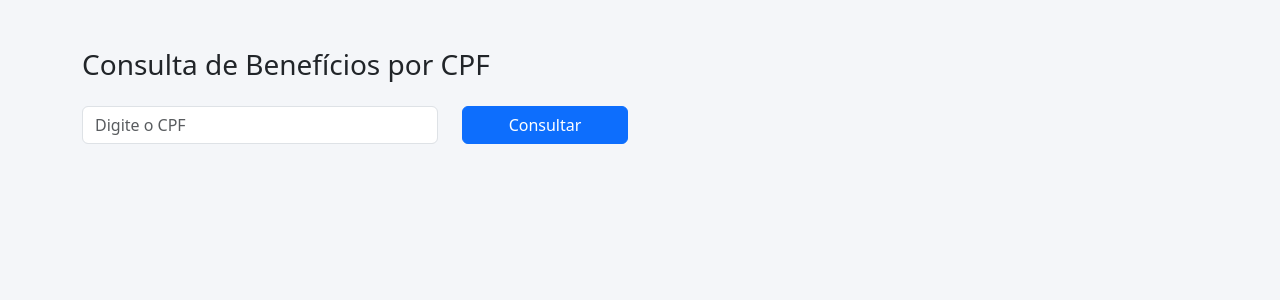
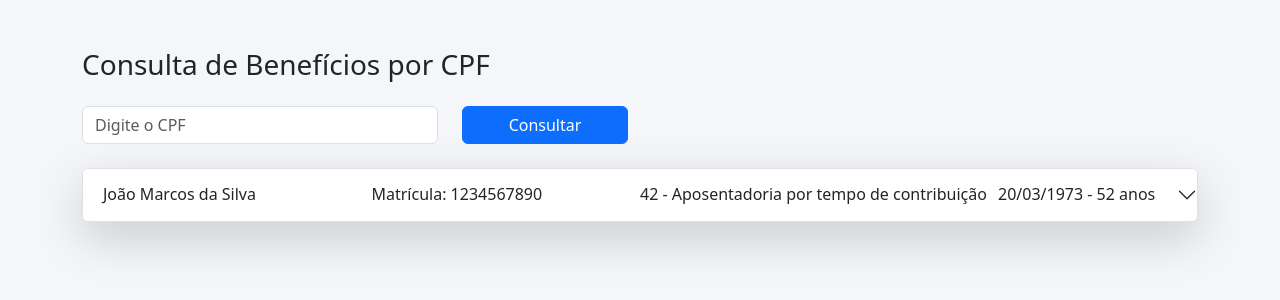
Before and after one commit to jccarlosjr/selenium-webscrapping, a Django app: page /consulta/ in a window 1280 px wide. Shown: the top 300 px of the page. Run offline with Django 5.2, Linux system fonts and the light colour scheme; parts of the project's set-up code (start-up, migrations or seed data) failed here and were passed over.

Commit message:
Layout created for customer data

```diff
--- a/scrapper/templates/scrapper.html
+++ b/scrapper/templates/scrapper.html
@@ -3,8 +3,6 @@
 <head>
     <meta charset="UTF-8">
     <title>Consulta por CPF</title>
-
-    <!-- Bootstrap 5 -->
     <link href="https://cdn.jsdelivr.net/npm/bootstrap@5.3.2/dist/css/bootstrap.min.css" rel="stylesheet">
 
     <style>
@@ -37,10 +35,152 @@
 
     <div id="status" class="mb-3"></div>
 
-    <div id="resultado"></div>
+    <div id="resultado">
+        <div class="accordion" id="accordionFlushExample">
+            <div class="accordion-item rounded shadow-lg">
+                <h2 class="accordion-header">
+                    <button class="accordion-button collapsed" type="button" data-bs-toggle="collapse" data-bs-target="#flush-collapseOne" aria-expanded="false" aria-controls="flush-collapseOne">
+                        <div class="col-md-3">
+                            João Marcos da Silva
+                        </div>
+                        <div class="col-md-3">
+                            Matrícula: 1234567890
+                        </div>
+                        <div class="col-md-4">
+                            42 - Aposentadoria por tempo de contribuição
+                        </div>
+                        <div class="col-md-2">
+                            20/03/1973 - 52 anos
+                        </div>
+                    </button>
+                </h2>
+                <div id="flush-collapseOne" class="accordion-collapse collapse" data-bs-parent="#accordionFlushExample">
+                    <div class="row g-3 ms-2 mt-1 text-center">
+                        <div class="col-md-2">
+                            <span class="label">Situação</span>
+                        </div>
+                        <div class="col-md-2">
+                            <span class="label">Data de Despacho</span>
+                        </div>
+                        <div class="col-md-2">
+                            <span class="label">Recebimento</span>
+                        </div>
+                        <div class="col-md-2">
+                            <span class="label">Salário</span>
+                        </div>
+                        <div class="col-md-1">
+                            <span class="label">Banco</span>
+                        </div>
+                        <div class="col-md-1">
+                            <span class="label">Agência</span>
+                        </div>
+                        <div class="col-md-2">
+                            <span class="label">Conta</span>
+                        </div>
+                    </div>
+                    <div class="row g-3 ms-2 text-center">
+                        <div class="col-md-2">
+                            <span class="badge rounded-pill bg-success">
+                                Ativo
+                            </span>
+                        </div>
+                        <div class="col-md-2">
+                            <small class="text-muted">06/01/2020</small>
+                        </div>
+                        <div class="col-md-2">
+                            <small class="text-muted">Conta Corrente</small>
+                        </div>
+                        <div class="col-md-2">
+                            <small class="text-muted">R$ 2.479,34</small>
+                        </div>
+                        <div class="col-md-1">
+                            <small class="text-muted">318</small>
+                        </div>
+                        <div class="col-md-1">
+                            <small class="text-muted">64</small>
+                        </div>
+                        <div class="col-md-2">
+                            <small class="text-muted">122024822</small>
+                        </div>
+                    </div>
+                    <div class="row g-3 ms-2 text-center mt-2">
+                        <div class="col-md-3">
+                            <span class="label">Endereço</span>
+                        </div>
+                        <div class="col-md-2">
+                            <span class="label">CEP</span>
+                        </div>
+                        <div class="col-md-2">
+                            <span class="label">Cidade</span>
+                        </div>
+                        <div class="col-md-2">
+                            <span class="label">UF</span>
+                        </div>
+                    </div>
+                    <div class="row g-3 text-center">
+                        <div class="col-md-3 ms-2">
+                            <small class="text-muted">TV MARIA DE LIA 12</small>
+                        </div>
+                        <div class="col-md-2">
+                            <small class="text-muted">49031-000</small>
+                        </div>
+                        <div class="col-md-2">
+                            <small class="text-muted">FAROLANDIA</small>
+                        </div>
+                        <div class="col-md-2">
+                            <small class="text-muted">ARACAJU - SE</small>
+                        </div>
+                    </div>
+                    <div class="row g-3 m-1">
+                        <div class="card">
+                            <div class="card-header">
+                                <div class="row text-center">
+                                    <div class="col-2">Contrato</div>
+                                    <div class="col-2">Banco</div>
+                                    <div class="col-2">Parcela</div>
+                                    <div class="col-2">Saldo</div>
+                                    <div class="col-2">Prazo</div>
+                                    <div class="col-2">Taxa</div>
+                                </div>
+                            </div>
+                            <div class="card-body">
+                                <div class="row text-center border-bottom">
+                                    <div class="col-2">35423132131</div>
+                                    <div class="col-2">MERCANTIL - 389</div>
+                                    <div class="col-2">R$ 342,52</div>
+                                    <div class="col-2">R$ 4.352.56</div>
+                                    <div class="col-2">84/96 | 12 Pagas</div>
+                                    <div class="col-2">1.50%</div>
+                                </div>
+                                <div class="row text-center border-bottom">
+                                    <div class="col-2">35423132131</div>
+                                    <div class="col-2">MERCANTIL - 389</div>
+                                    <div class="col-2">R$ 342,52</div>
+                                    <div class="col-2">R$ 4.352.56</div>
+                                    <div class="col-2">84/96 | 12 Pagas</div>
+                                    <div class="col-2">1.50%</div>
+                                </div>
+                                <div class="row text-center border-bottom">
+                                    <div class="col-2">35423132131</div>
+                                    <div class="col-2">MERCANTIL - 389</div>
+                                    <div class="col-2">R$ 342,52</div>
+                                    <div class="col-2">R$ 4.352.56</div>
+                                    <div class="col-2">84/96 | 12 Pagas</div>
+                                    <div class="col-2">1.50%</div>
+                                </div>
+                            </div>
+                        </div>
+                    </div>
+                </div>
+            </div>
+
+        </div>
+
+    </div>
 
 </div>
 
+<script src="https://cdn.jsdelivr.net/npm/bootstrap@5.3.8/dist/js/bootstrap.bundle.min.js" integrity="sha384-FKyoEForCGlyvwx9Hj09JcYn3nv7wiPVlz7YYwJrWVcXK/BmnVDxM+D2scQbITxI" crossorigin="anonymous"></script>
 <script>
 function consultar() {
     const cpf = document.getElementById("cpf").value.trim();
@@ -114,107 +254,15 @@ function maskCEP(cep) {
 }
 
 
+function renderResultado(data) {
+    let result = document.getElementById("resultado");
+    result.innerHTML = "";
 
-function renderResultado(data) {
-    const resultado = document.getElementById("resultado");
-    const pessoa = data[0];
+    data.forEach((element, index) => {
+        result.innerHTML += element.nome;
+    });
+}
 
-    let html = `
-    <div class="accordion accordion-flush">
-    <div class="card mb-4 shadow-sm">
-        <div class="card-header bg-light">
-            <div class="row g-3">
-                <div class="col-md-4">
-                    <span class="label"><h5>${pessoa.nome}</h5>
-                </div>
-                <div class="col-md-5">
-                    <span class="label"><strong class="value text-muted">${pessoa.especie}</strong>
-                </div>
-                <div class="col-md-3">
-                    <span class="label"><strong class="value text-muted">Matrícula ${pessoa.uf_nb}</strong>
-                </div>
-            </div>
-
-            <h5 class="mb-0"></h5>
-        </div>
-        <div class="card-body">
-            <div class="row g-3">
-                <div class="col-md-6">
-                    <span class="label">CPF:</span> <span class="value text-muted">${maskCPF(pessoa.cpf)}</span>
-                </div>
-                <div class="col-md-6">
-                    <span class="label">Nascimento:</span> <span class="value text-muted">${pessoa.nascimento}</span>
-                </div>
-            </div>
-            <div class="row g-3 mt-2">
-                <div class="col-md-12">
-                    <span class="label">Endereço:</span> <span class="text-muted">${pessoa.endereco}</span>
-                    </div>
-                </div>
-
-            <div class="row g-3">
-                <div class="col-md-3">
-                    <span class="label">CEP:</span>  <span class="text-muted">${maskCEP(pessoa.cep)}</span>
-                </div>
-                <div class="col-md-3">
-                    <span class="label">Bairro:</span> <span class="text-muted">${pessoa.bairro}</span>
-                </div>
-                <div class="col-md-3">
-                    <span class="label">Cidade/UF:</span>  <span class="text-muted">${pessoa.cidade_uf}</span>
-                </div>
-            </div>
-        </div>
-        </div>
-    </div>
-
-    `;
-
-    if (pessoa.empréstimos && pessoa.empréstimos.length) {
-        html += `
-        <div class="card shadow-sm">
-            <div class="card-header bg-dark text-white">
-                <h6 class="mb-0">Empréstimos Consignados</h6>
-            </div>
-            <div class="table-responsive">
-                <table class="table table-striped table-bordered mb-0">
-                    <thead class="table-light">
-                        <tr>
-                            <th>Banco</th>
-                            <th>Parcela</th>
-                            <th>Saldo Devedor</th>
-                            <th>Prazo</th>
-                            <th>Taxa</th>
-                            <th>Averbação</th>
-                            <th>Contrato</th>
-                        </tr>
-                    </thead>
-                <tbody>
-        `;
-
-        pessoa.empréstimos.forEach(emp => {
-            html += `
-                <tr>
-                    <td>${emp.banco}</td>
-                    <td>R$ ${emp.parcela}</td>
-                    <td>R$ ${emp.saldo_devedor}</td>
-                    <td>${emp.prazo}</td>
-                    <td>${emp.taxa}</td>
-                    <td>${emp.data_averbacao}</td>
-                    <td>${emp.contrato}</td>
-                </tr>
-            `;
-        });
-
-        html += `
-                    </tbody>
-                </table>
-            </div>
-        </div>
-        `;
-    }
-
-    resultado.innerHTML = html;
-}
 </script>
 
 </body>
```
